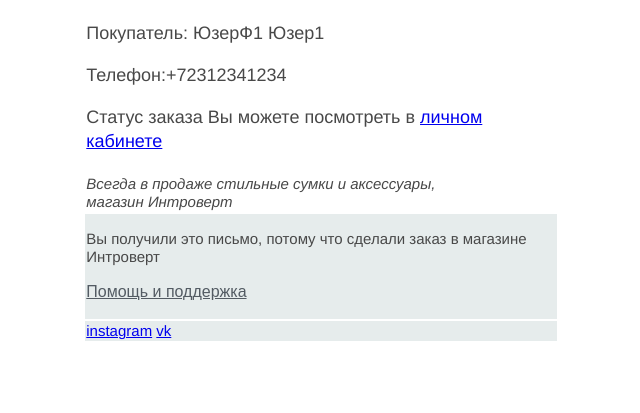
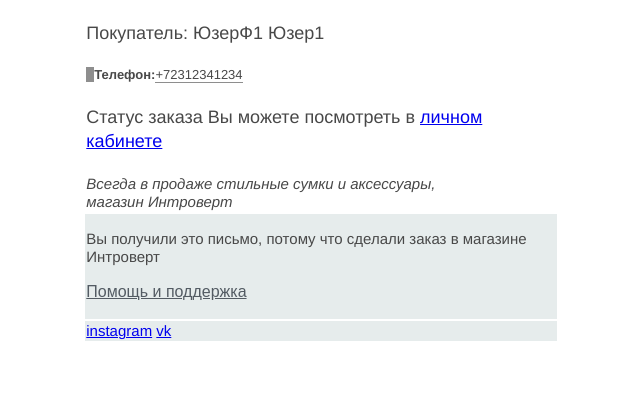
Before and after one commit to rudotcom/electron, a Django app: template templates/order_placed.html in a window 1280 px wide. Shown: the part 433-846 px from the top of the page, without its empty margins (319-959 px from the left). Run offline with Django 3.2, Linux system fonts and the light colour scheme; the template is opened without the code that fills it: values that come from a table or form of the project are taken from there, others are empty; data comes from the database, SQL or seed files in the repository.

Commit message:
product detail layout

```diff
--- a/templates/order_placed.html
+++ b/templates/order_placed.html
@@ -54,6 +54,8 @@
 .table tbody tr:last-child td:last-child {
 	border-radius: 0 0 20px 0;
 }
+.label { font-size: small; font-weight: bold; width: 200px; border-left: rgba(68,67,68,0.6) 8px solid;}
+.data { font-size: small; border-bottom: rgba(68,67,68,0.6) 1px solid;}
     </style>
 </head>
 <body bgcolor="#ffffff" style="margin:0; padding:0;">
@@ -145,7 +147,7 @@
     {% endfor %}
         {% if order.gift %}
         <tr>
-            <th>{{ order.gift.title }}</th>
+            <td>{{ order.gift.title }}</td>
             <td><img src="http://introvert.com.ru/media/thumb/{{ order.gift.image.url }}" height="50"></td>
             <td colspan="3">Подарок</td>
         </tr>
```
